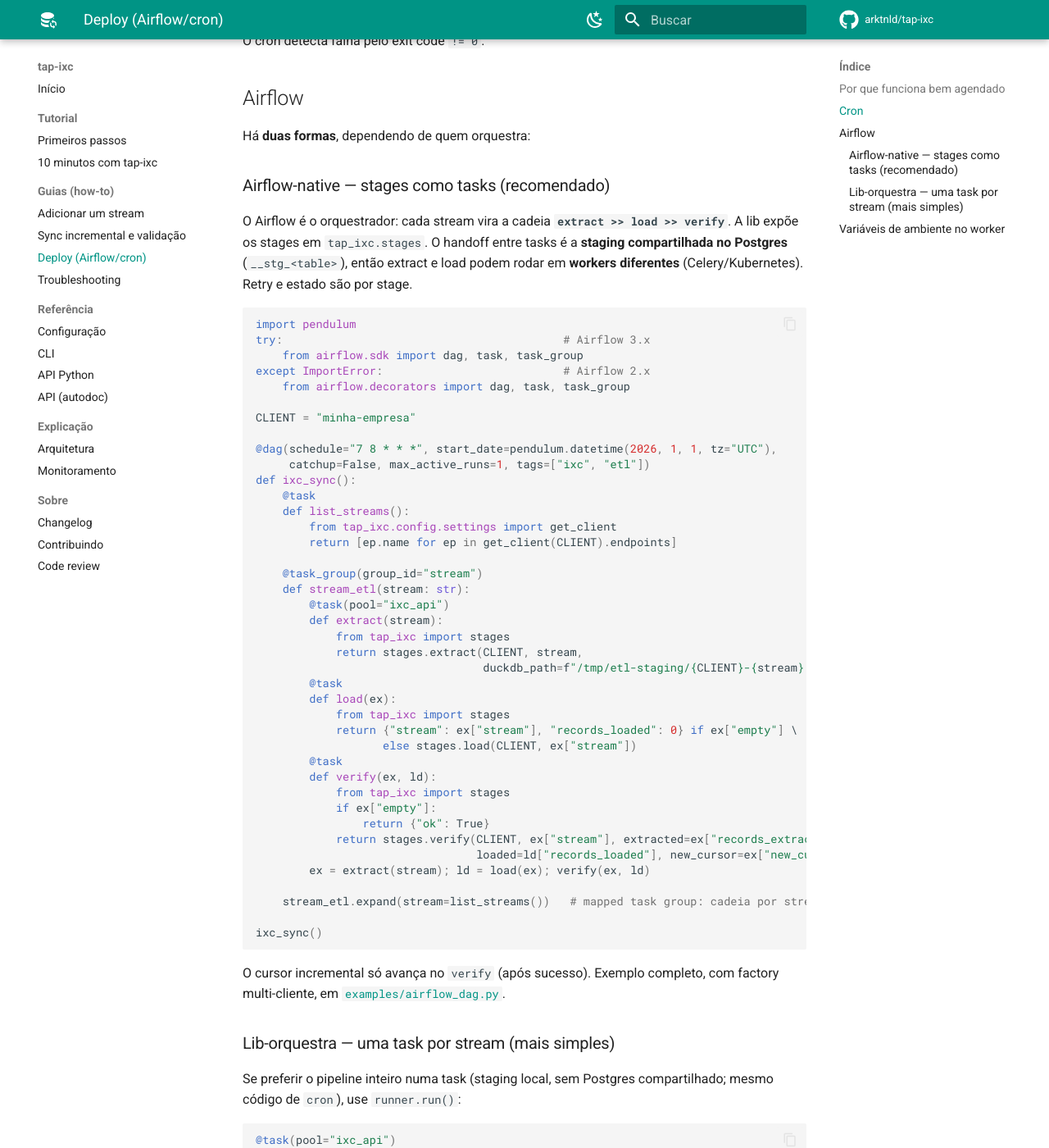
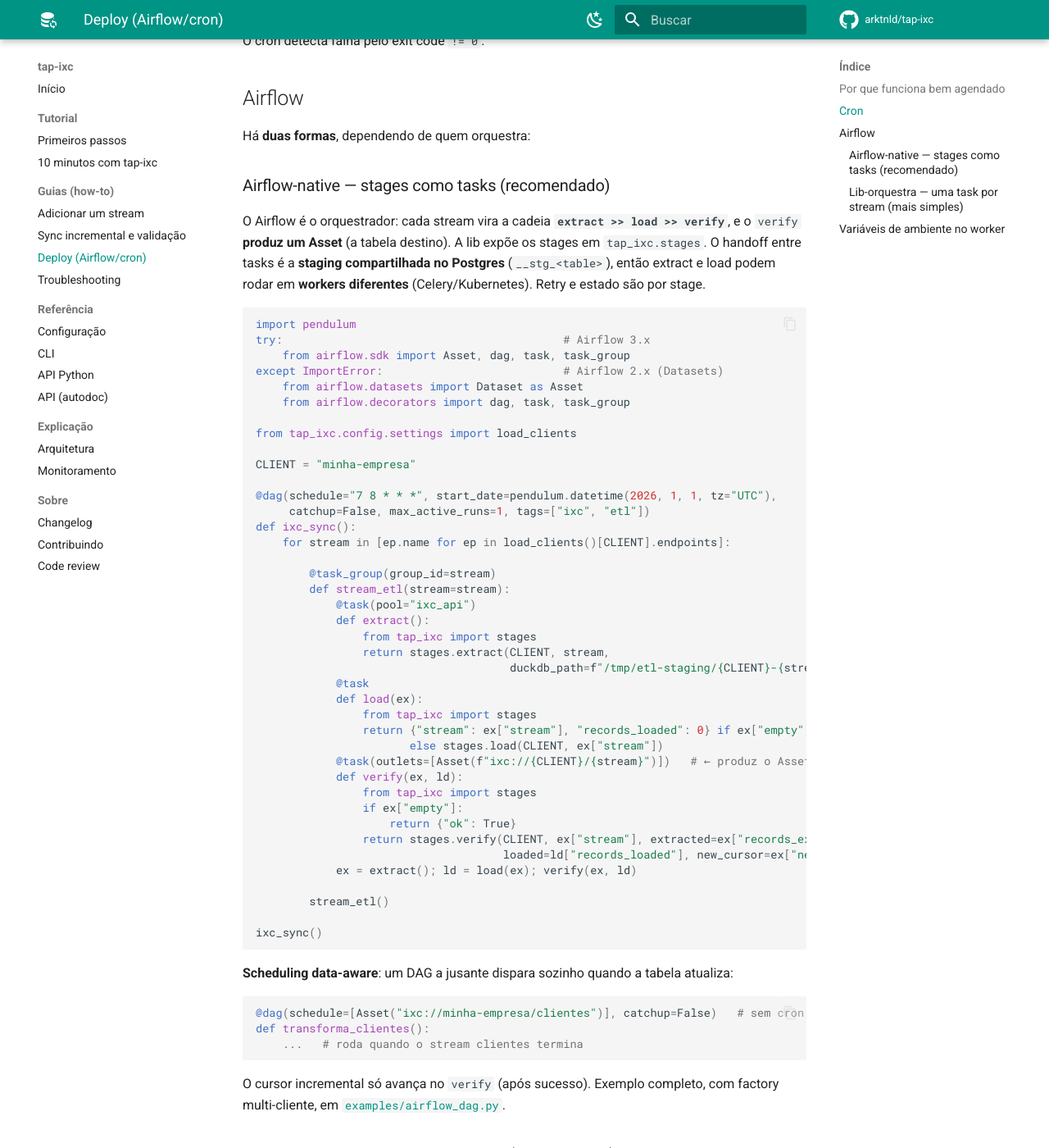
Before and after one commit to arktnld/tap-ixc, an MkDocs documentation site: the page built from docs/deployment.md, in a window 1280 px wide and 1400 px high, scrolled down 603 px. Shown: the whole window at 82% size. Built offline with MkDocs 1.6.1 and Material for MkDocs 9.7.7, drawn with Linux system fonts in a browser that asks for light colours; comment, search, counter and statistics services are not loaded.

Commit message:
feat(airflow): Assets — verify produz a tabela como Asset (data-aware)
Cada stream agora declara outlets=[Asset('ixc://<cliente>/<stream>')] no verify:
- linhagem na aba Assets da UI
- scheduling data-aware: DAG a jusante com schedule=[Asset(...)] dispara quando
  a tabela atualiza (sem cron acoplado)

Streams enumerados no parse (Assets precisam ser estaticos) → cadeia por stream
em vez de mapped. Compat Airflow 2.x (Datasets) / 3.x (Assets).

Validado: airflow assets list mostra ixc://netforce/{clientes,contratos,titulos}.

Co-Authored-By: Claude Opus 4.8 (1M context) <noreply@anthropic.com>

````diff
--- a/docs/deployment.md
+++ b/docs/deployment.md
@@ -26,52 +26,61 @@ Há **duas formas**, dependendo de quem orquestra:
 
 ### Airflow-native — stages como tasks (recomendado)
 
-O Airflow é o orquestrador: cada stream vira a cadeia **`extract >> load >> verify`**.
-A lib expõe os stages em `tap_ixc.stages`. O handoff entre tasks é a **staging
-compartilhada no Postgres** (`__stg_<table>`), então extract e load podem rodar em
-**workers diferentes** (Celery/Kubernetes). Retry e estado são por stage.
+O Airflow é o orquestrador: cada stream vira a cadeia **`extract >> load >> verify`**,
+e o `verify` **produz um Asset** (a tabela destino). A lib expõe os stages em
+`tap_ixc.stages`. O handoff entre tasks é a **staging compartilhada no Postgres**
+(`__stg_<table>`), então extract e load podem rodar em **workers diferentes**
+(Celery/Kubernetes). Retry e estado são por stage.
 
 ```python
 import pendulum
 try:                                          # Airflow 3.x
-    from airflow.sdk import dag, task, task_group
-except ImportError:                           # Airflow 2.x
+    from airflow.sdk import Asset, dag, task, task_group
+except ImportError:                           # Airflow 2.x (Datasets)
+    from airflow.datasets import Dataset as Asset
     from airflow.decorators import dag, task, task_group
+
+from tap_ixc.config.settings import load_clients
 
 CLIENT = "minha-empresa"
 
 @dag(schedule="7 8 * * *", start_date=pendulum.datetime(2026, 1, 1, tz="UTC"),
      catchup=False, max_active_runs=1, tags=["ixc", "etl"])
 def ixc_sync():
-    @task
-    def list_streams():
-        from tap_ixc.config.settings import get_client
-        return [ep.name for ep in get_client(CLIENT).endpoints]
+    for stream in [ep.name for ep in load_clients()[CLIENT].endpoints]:
 
-    @task_group(group_id="stream")
-    def stream_etl(stream: str):
-        @task(pool="ixc_api")
-        def extract(stream):
-            from tap_ixc import stages
-            return stages.extract(CLIENT, stream,
-                                  duckdb_path=f"/tmp/etl-staging/{CLIENT}-{stream}.duckdb")
-        @task
-        def load(ex):
-            from tap_ixc import stages
-            return {"stream": ex["stream"], "records_loaded": 0} if ex["empty"] \
-                   else stages.load(CLIENT, ex["stream"])
-        @task
-        def verify(ex, ld):
-            from tap_ixc import stages
-            if ex["empty"]:
-                return {"ok": True}
-            return stages.verify(CLIENT, ex["stream"], extracted=ex["records_extracted"],
-                                 loaded=ld["records_loaded"], new_cursor=ex["new_cursor"])
-        ex = extract(stream); ld = load(ex); verify(ex, ld)
+        @task_group(group_id=stream)
+        def stream_etl(stream=stream):
+            @task(pool="ixc_api")
+            def extract():
+                from tap_ixc import stages
+                return stages.extract(CLIENT, stream,
+                                      duckdb_path=f"/tmp/etl-staging/{CLIENT}-{stream}.duckdb")
+            @task
+            def load(ex):
+                from tap_ixc import stages
+                return {"stream": ex["stream"], "records_loaded": 0} if ex["empty"] \
+                       else stages.load(CLIENT, ex["stream"])
+            @task(outlets=[Asset(f"ixc://{CLIENT}/{stream}")])   # ← produz o Asset
+            def verify(ex, ld):
+                from tap_ixc import stages
+                if ex["empty"]:
+                    return {"ok": True}
+                return stages.verify(CLIENT, ex["stream"], extracted=ex["records_extracted"],
+                                     loaded=ld["records_loaded"], new_cursor=ex["new_cursor"])
+            ex = extract(); ld = load(ex); verify(ex, ld)
 
-    stream_etl.expand(stream=list_streams())   # mapped task group: cadeia por stream
+        stream_etl()
 
 ixc_sync()
+```
+
+**Scheduling data-aware**: um DAG a jusante dispara sozinho quando a tabela atualiza:
+
+```python
+@dag(schedule=[Asset("ixc://minha-empresa/clientes")], catchup=False)   # sem cron
+def transforma_clientes():
+    ...   # roda quando o stream clientes termina
 ```
 
 O cursor incremental só avança no `verify` (após sucesso). Exemplo completo, com
````
Also changed, not shown: 1 other file.
